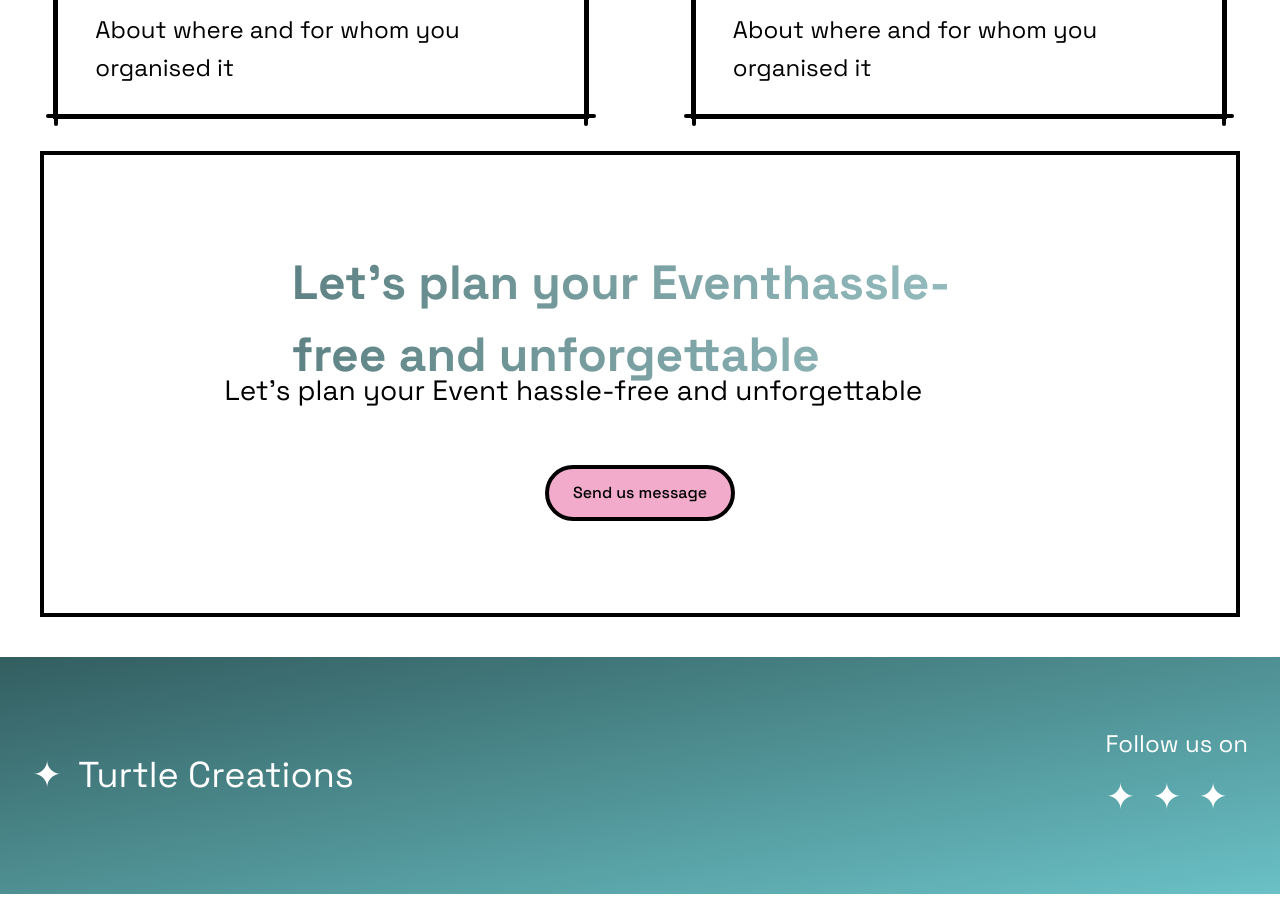
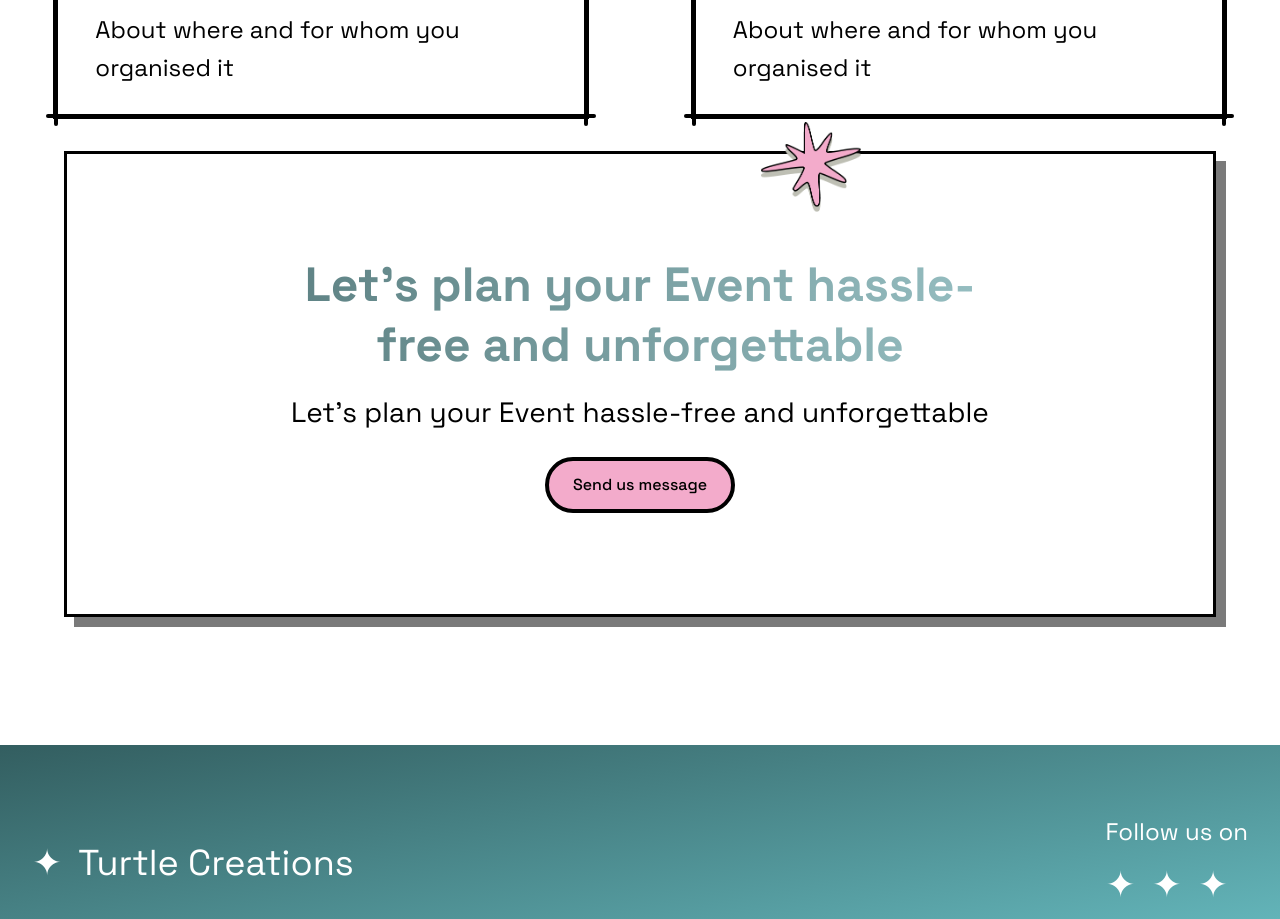
Before and after one commit to Ajay6433/turtleCreations, a Next.js app: page / in a window 1280 px wide. Shown: the part 3740-4659 px from the top of the page. Before the commit the page ends 4634 px from the top, so only its background shows below. Built offline with nearby package versions, Linux system fonts and the light colour scheme.

Commit message:
Send Msg updated

```diff
--- a/app/globals.css
+++ b/app/globals.css
@@ -44,11 +44,6 @@
 .tenth{
   grid-area: personalDetails;
 }
-
-/* #events-container{
-  display: grid;
-  grid-template-areas: 'events          corpEvents outdoorEvents'
-                       'happyCustomers  corpDetails outdoorDetails'
-                       'happyCustomers  eduEvents personalEvents'
-                       'happyCustomers eduDetails personalDetails';
-} */
+.boxShadow {
+  box-shadow: 10px 10px 0 rgba(81, 81, 81, 0.76);
+}
--- a/components/SendMessage.tsx
+++ b/components/SendMessage.tsx
@@ -1,17 +1,19 @@
+import Image from "next/image";
 import React from "react";
 
 const SendMessage = () => {
     return (
-    <div className="w-[1200px] h-[466px] border-4 m-auto flex justify-center items-center ">
-      <div className="w-4/5 h-3/5 flex flex-col justify-center items-center">
-        <div className="w-[696px] h-[122px]  m-auto">
-          <h2 className="text-[48px] font-bold bg-gradient-to-r from-[#5F8385] to-[#96BEC1] bg-clip-text text-transparent">
-            Let’s plan your Eventhassle-free and unforgettable{" "}
+        <div className="w-[90%] max-w-[1200px] min-h-[466px] border-3 m-auto relative flex justify-center items-center px-4 py-8 mb-32 boxShadow">
+            <Image src="/smallIcons/sendMsgVector.png" className="absolute -top-8 md:right-88" width={100} height={100} alt="VectorStar"/>
+            <div className="w-full max-w-4/5 flex flex-col justify-center items-center">
+                <div className="w-full max-w-[696px] text-center">
+                    <h2 className="text-[32px] md:text-[48px] font-bold bg-gradient-to-r from-[#5F8385] to-[#96BEC1] bg-clip-text text-transparent leading-tight">
+                        Let's plan your Event hassle-free and unforgettable{" "}
                     </h2>
                 </div>
-        <div className="w-[831px] h-[72px] m-auto">
-          <p className="text-[28px]">
-            Let’s plan your Event hassle-free and unforgettable{" "}
+                <div className="w-full max-w-[831px] mt-4 text-center">
+                    <p className="text-[20px] md:text-[28px]">
+                        Let's plan your Event hassle-free and unforgettable{" "}
                     </p>
                 </div>
                 {/* Button */}
```
Also changed, not shown: public/smallIcons/sendMsgVector.png (added). Lines whose indentation alone changed are shown as unchanged.
